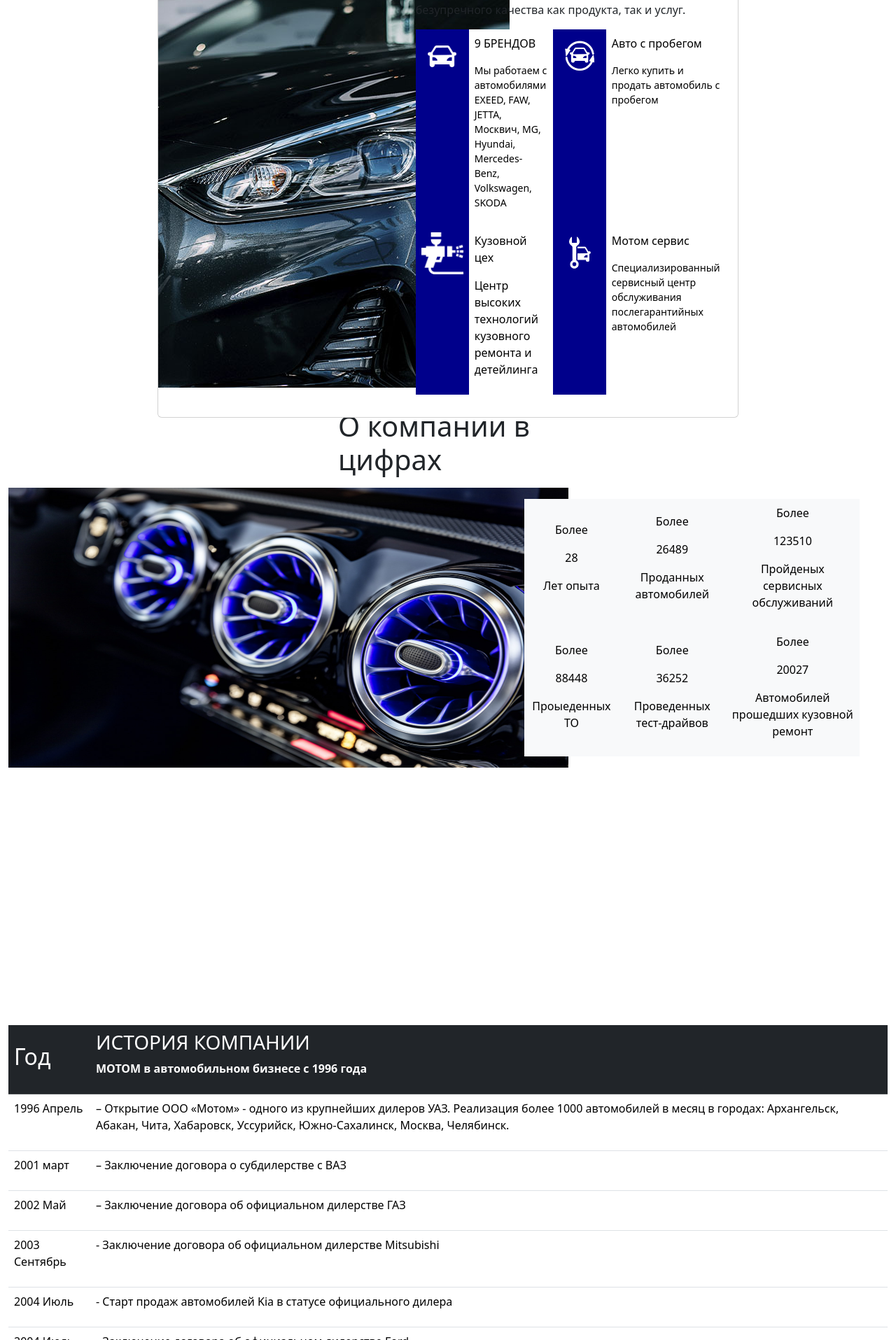
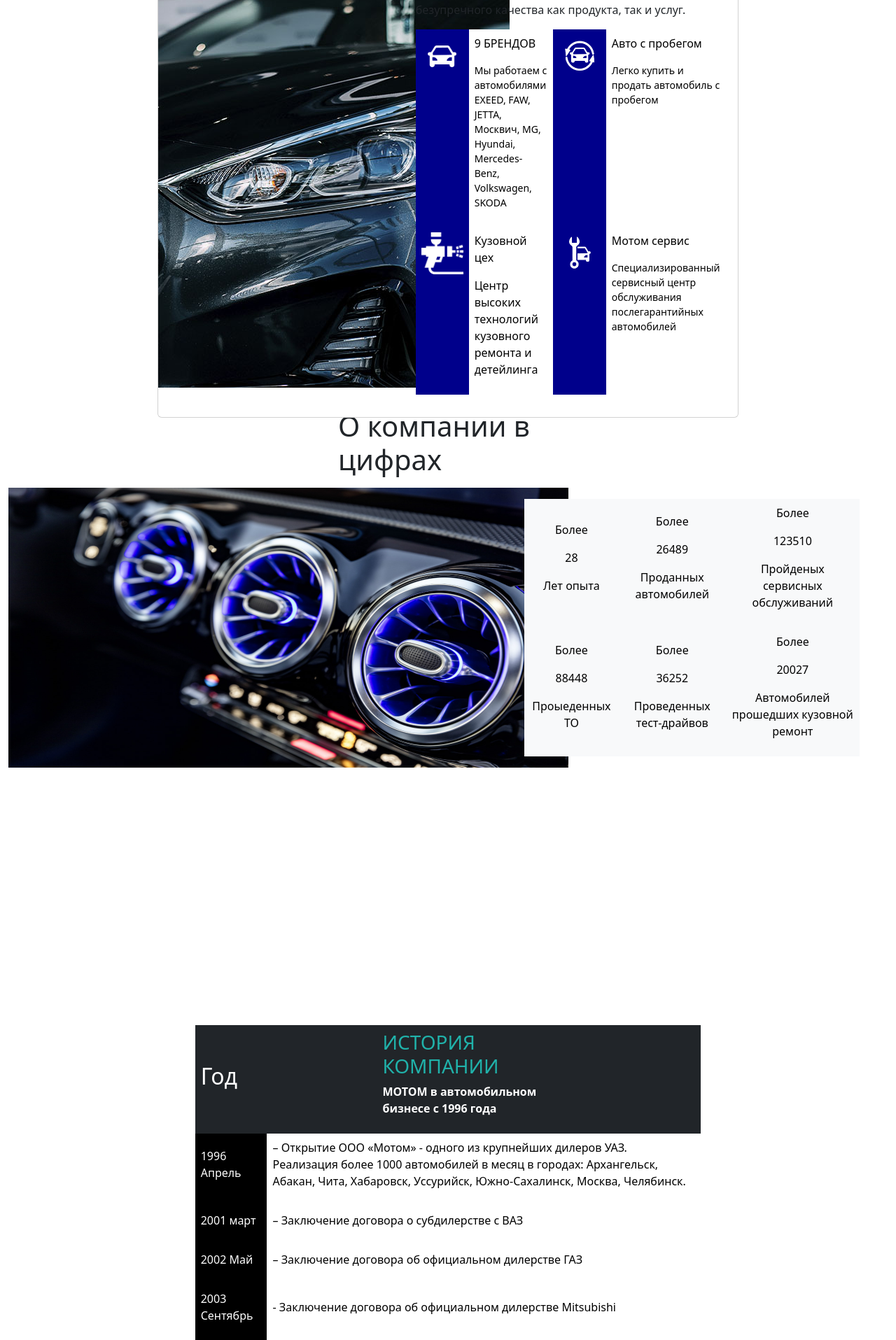
Before and after one commit to DreamyUndertaker/MOTOM_auto_django, a Django app: page / in a window 1280 px wide. Shown: the part 1015-2930 px from the top of the page at 70% size. Run offline with Django 5.2, Linux system fonts and the light colour scheme; some libraries are stand-ins or nearby versions.

Commit message:
Fourth section ready Started work with main(first) section

```diff
--- a/home/templates/home/fourthSection.html
+++ b/home/templates/home/fourthSection.html
@@ -2,26 +2,30 @@
 {% block title %}HomePage{% endblock %}
 {% load static %}
 {% block content %}
-<div style="height: 140vh" id="three">
+<div style="height: 150vh" id="two">
     <div class="container-fluid">
-        <div class="row">
-            <div class="col">
-                <div class="table-responsive table">
-                    <table class="table">
+        <div class="row justify-content-center align-items-center">
+            <div class="col-7">
+                <div class="table-responsive table table-borderless">
+                    <table class="table align-middle table-borderless">
                         <thead class="table-dark align-middle">
                             <tr>
                                 <th scope="col">
                                     <h2>Год</h2>
                                 </th>
                                 <th scope="col">
-                                    <h3>ИСТОРИЯ КОМПАНИИ</h3>
-                                    <p>МОТОМ в автомобильном бизнесе с 1996 года</p>
+                                    <div class="row justify-content-center align-items-center">
+                                        <div class="col-6">
+                                            <h3 style="color: lightseagreen">ИСТОРИЯ КОМПАНИИ</h3>
+                                            <p>МОТОМ в автомобильном бизнесе с 1996 года</p>
+                                        </div>
+                                    </div>
                                 </th>
                             </tr>
                         </thead>
                         <tbody>
                             <tr>
-                                <td>
+                                <td style="background: black; color: white">
                                     <p>
                                         1996 Апрель
                                     </p>
@@ -33,7 +37,7 @@
                                 </td>
                             </tr>
                             <tr>
-                                <td>
+                                <td style="background: black; color: white">
                                     <p>
                                         2001 март
                                     </p>
@@ -45,7 +49,7 @@
                                 </td>
                             </tr>
                             <tr>
-                                <td>
+                                <td style="background: black; color: white">
                                     <p>
                                         2002 Май
                                     </p>
@@ -57,7 +61,7 @@
                                 </td>
                             </tr>
                             <tr>
-                                <td>
+                                <td style="background: black; color: white">
                                     <p>
                                         2003 Сентябрь
                                     </p>
@@ -69,7 +73,7 @@
                                 </td>
                             </tr>
                             <tr>
-                                <td>
+                                <td style="background: black; color: white">
                                     <p>
                                         2004 Июль
                                     </p>
@@ -81,7 +85,7 @@
                                 </td>
                             </tr>
                             <tr>
-                                <td>
+                                <td style="background: black; color: white">
                                     <p>
                                         2004 Июль
                                     </p>
@@ -93,7 +97,7 @@
                                 </td>
                             </tr>
                             <tr>
-                                <td>
+                                <td style="background: black; color: white">
                                     <p>
                                         2004 Ноябрь
                                     </p>
@@ -105,7 +109,7 @@
                                 </td>
                             </tr>
                             <tr>
-                                <td>
+                                <td style="background: black; color: white">
                                     <p>
                                        2006 Февраль
                                     </p>
@@ -117,7 +121,7 @@
                                 </td>
                             </tr>
                             <tr>
-                                <td>
+                                <td style="background: black; color: white">
                                     <p>
                                         2006 Июль
                                     </p>
@@ -129,7 +133,7 @@
                                 </td>
                             </tr>
                             <tr>
-                                <td>
+                                <td style="background: black; color: white">
                                     <p>
                                         2007 Февраль
                                     </p>
@@ -141,7 +145,7 @@
                                 </td>
                             </tr>
                             <tr>
-                                <td>
+                                <td style="background: black; color: white">
                                     <p>
                                         2007 Декабрь
                                     </p>
@@ -153,7 +157,7 @@
                                 </td>
                             </tr>
                             <tr>
-                                <td>
+                                <td style="background: black; color: white">
                                     <p>
                                         2008 Август
                                     </p>
@@ -165,7 +169,7 @@
                                 </td>
                             </tr>
                             <tr>
-                                <td>
+                                <td style="background: black; color: white">
                                     <p>
                                         2012 Май
                                     </p>
@@ -177,7 +181,7 @@
                                 </td>
                             </tr>
                             <tr>
-                                <td>
+                                <td style="background: black; color: white">
                                     <p>
                                        2013 Август
                                     </p>
@@ -189,7 +193,7 @@
                                 </td>
                             </tr>
                             <tr>
-                                <td>
+                                <td style="background: black; color: white">
                                     <p>
                                         2017 Июль
                                     </p>
@@ -201,7 +205,7 @@
                                 </td>
                             </tr>
                             <tr>
-                                <td>
+                                <td style="background: black; color: white">
                                     <p>
                                         2018 Март
                                     </p>
@@ -213,7 +217,7 @@
                                 </td>
                             </tr>
                             <tr>
-                                <td>
+                                <td style="background: black; color: white">
                                     <p>
                                         2018 Апрель
                                     </p>
@@ -225,7 +229,7 @@
                                 </td>
                             </tr>
                             <tr>
-                                <td>
+                                <td style="background: black; color: white">
                                     <p>
                                         2018 Сентабрь
                                     </p>
@@ -237,7 +241,7 @@
                                 </td>
                             </tr>
                             <tr>
-                                <td>
+                                <td style="background: black; color: white">
                                     <p>
                                         2023 Июль
                                     </p>
@@ -249,7 +253,7 @@
                                 </td>
                             </tr>
                             <tr>
-                                <td>
+                                <td style="background: black; color: white">
                                     <p>
                                         2023 Июль
                                     </p>
@@ -261,7 +265,7 @@
                                 </td>
                             </tr>
                             <tr>
-                                <td>
+                                <td style="background: black; color: white">
                                     <p>
                                         2023 Август
                                     </p>
@@ -273,7 +277,7 @@
                                 </td>
                             </tr>
                             <tr>
-                                <td>
+                                <td style="background: black; color: white">
                                     <p>
                                         2023 Октябрь
                                     </p>
@@ -285,7 +289,7 @@
                                 </td>
                             </tr>
                             <tr>
-                                <td>
+                                <td style="background: black; color: white">
                                     <p>
                                         2023 Ноябрь
                                     </p>
@@ -297,7 +301,7 @@
                                 </td>
                             </tr>
                             <tr>
-                                <td>
+                                <td style="background: black; color: white">
                                     <p>
                                         2023 Ноябрь
                                     </p>
--- a/home/templates/home/headerNavSection.html
+++ b/home/templates/home/headerNavSection.html
@@ -1,5 +1,45 @@
 {% load static %}
 <header style="height: 50vh" id="main">
+    <div class="container-fluid">
+        <div class="row">
+            <div class="col">
+                <img src="{% static 'png/auto_market.png' %}" alt="" style="height: 50px; width: 50px">
+            </div>
+            <div class="col">
+                <img src="{% static 'png/exeed09.png' %}" alt="" style="height: 50px; width: 50px">
+            </div>
+            <div class="col">
+                <img src="{% static 'png/faw.png' %}" alt="" style="height: 50px; width: 50px">
+            </div>
+            <div class="col">
+                <img src="{% static 'png/HYUNDAI.png' %}" alt="" style="height: 50px; width: 50px">
+            </div>
+            <div class="col">
+                <img src="{% static 'png/jetta.png' %}" alt="" style="height: 50px; width: 50px">
+            </div>
+            <div class="col">
+                <img src="{% static 'png/Mercedes_1.png' %}" alt="" style="height: 50px; width: 50px">
+            </div>
+            <div class="col">
+                <img src="{% static 'png/MG1924.png' %}" alt="" style="height: 50px; width: 50px">
+            </div>
+            <div class="col">
+                <img src="{% static 'png/moskvich.png' %}" alt="" style="height: 50px; width: 50px">
+            </div>
+            <div class="col">
+                <img src="{% static 'png/mtm_drive.png' %}" alt="" style="height: 50px; width: 50px">
+            </div>
+            <div class="col">
+                <img src="{% static 'png/skoda_service09.png' %}" alt="" style="height: 50px; width: 50px">
+            </div>
+            <div class="col">
+                <img src="{% static 'png/vw_service09.png' %}" alt="" style="height: 50px; width: 50px">
+            </div>
+            <div class="col">
+                <img src="{% static 'png/white_service.png' %}" alt="" style="height: 50px; width: 50px">
+            </div>
+        </div>
+    </div>
     <div class="navbar navbar-dark bg-dark fixed-bottom">
         <div class="container-fluid" style="justify-content: flex-start">
             <div class="navbar-brand text-decoration-none col-1" style="color: white">
--- a/home/templates/home/layout.html
+++ b/home/templates/home/layout.html
@@ -14,7 +14,6 @@
     {% include 'home/secondSection.html' %}
     {% include 'home/thirdSection.html' %}
     {% include 'home/fourthSection.html' %}
-    аоаоаоа
 {% endblock %}
 
 </body>
--- a/home/templates/home/thirdSection.html
+++ b/home/templates/home/thirdSection.html
@@ -2,7 +2,7 @@
 {% block title %}HomePage{% endblock %}
 {% load static %}
 {% block content %}
-<div style="height: 60vh" id="two">
+<div style="height: 60vh" id="one">
     <div class="container-fluid" style="align-items: center">
         <div class="row align-items-center">
             <div class="row align-items-center justify-content-center">
```
Also changed, not shown: home/static/png/HYUNDAI.png (added), home/static/png/MG1924.png (added), home/static/png/Mercedes_1.png (added), home/static/png/auto_market.png (added), home/static/png/exeed09.png (added), home/static/png/faw.png (added), home/static/png/jetta.png (added), home/static/png/moskvich.png (added), home/static/png/mtm_drive.png (added), home/static/png/skoda_service09.png (added), home/static/png/vw_service09.png (added), home/static/png/white_service.png (added).
